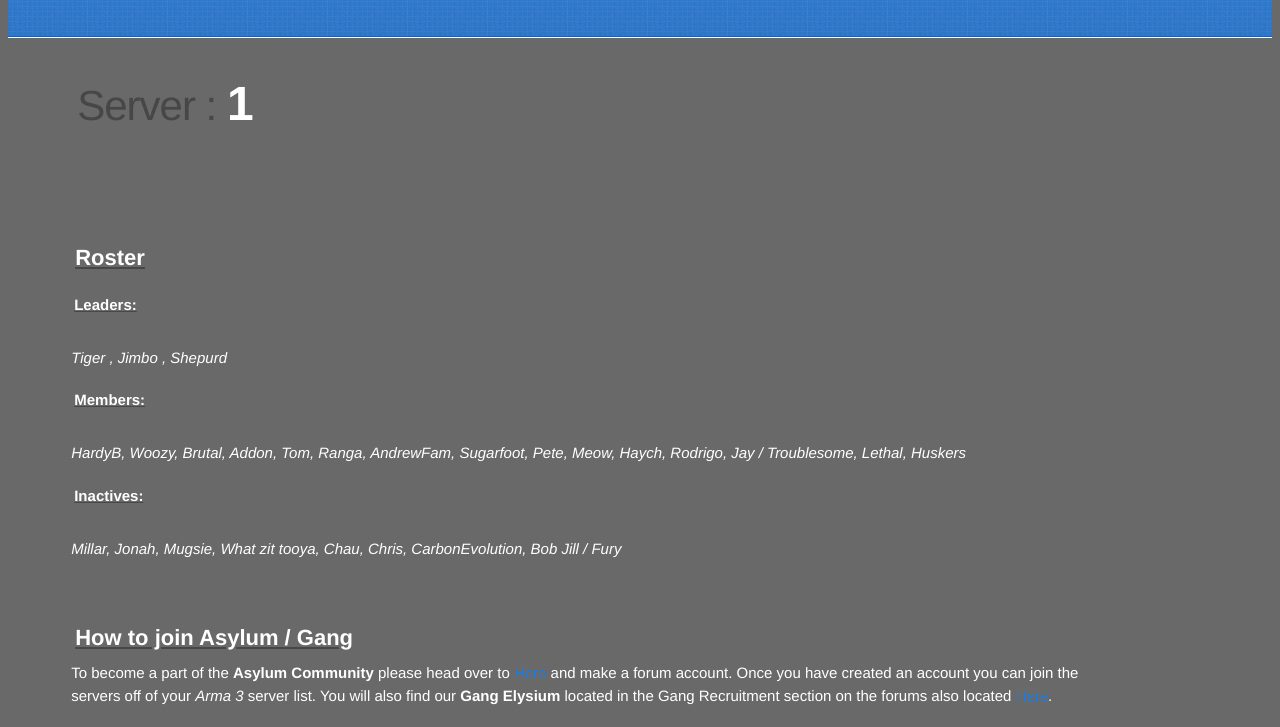
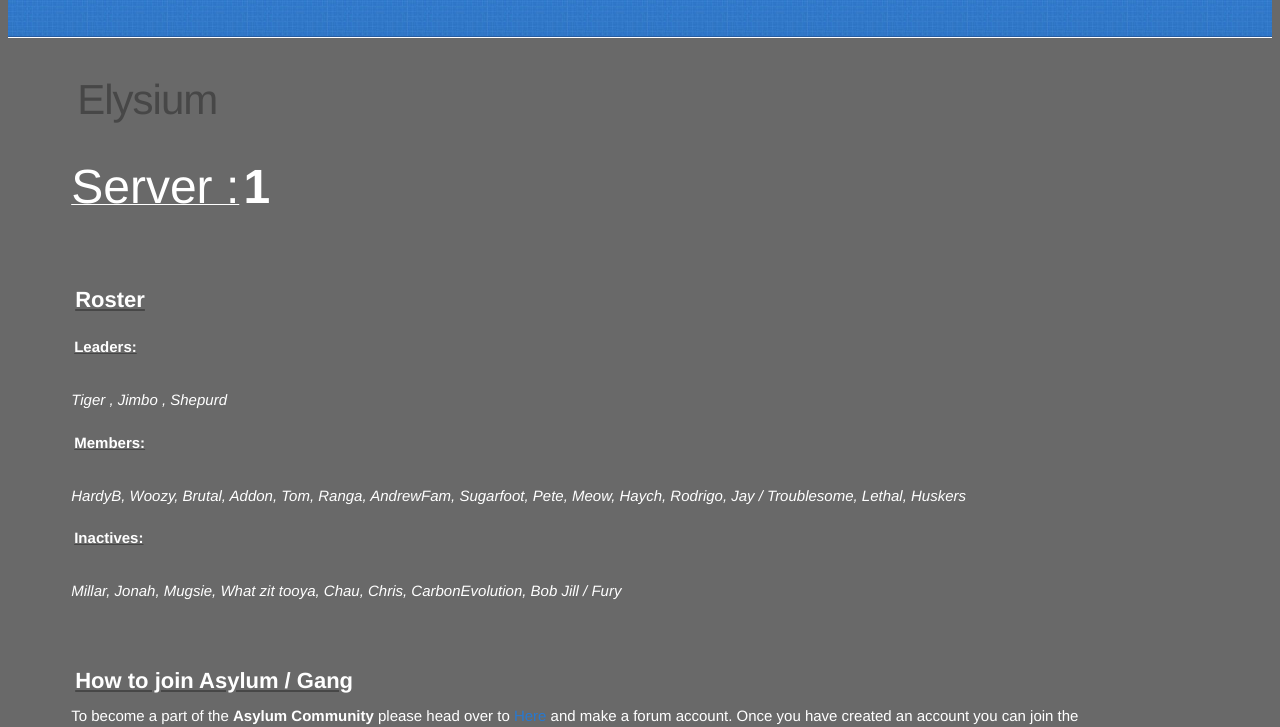
Before and after one commit to DerekR0123/Rossfitness.github.io, a Jekyll site: the page index.html, which Jekyll copies as it is, in a window 1280 px wide, cut to the strip 225-952 px from the top of the page. Built offline with Jekyll 4.4.1, drawn with Linux system fonts in a browser that asks for light colours.

Commit message:
Update index.html

```diff
--- a/index.html
+++ b/index.html
@@ -28,7 +28,7 @@
     <div id="content-wrapper">
       <div class="inner clearfix">
         <section id="main-content">
-<a id="designer-templates" class="anchor" href="#designer-templates" aria-hidden="true><span aria-hidden="true" class="octicon octicon-link"></span></a><h1 id="elysium>Elysium</h1>
+<a id="designer-templates" class="anchor" href="#designer-templates" aria-hidden="true><span aria-hidden="true" class="octicon octicon-link"></span></a><h1><p>Elysium</p></h1>
 
 <p><u>
 <font color="FFFFFF" size="15">Server :</u></font>        <strong><font size="23" color="FFFFFF">1</strong></font></p><br>
```
